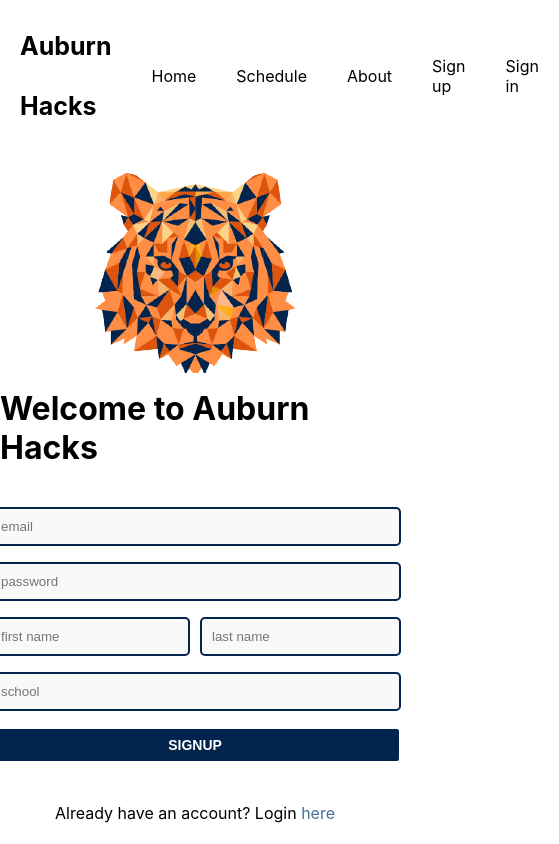
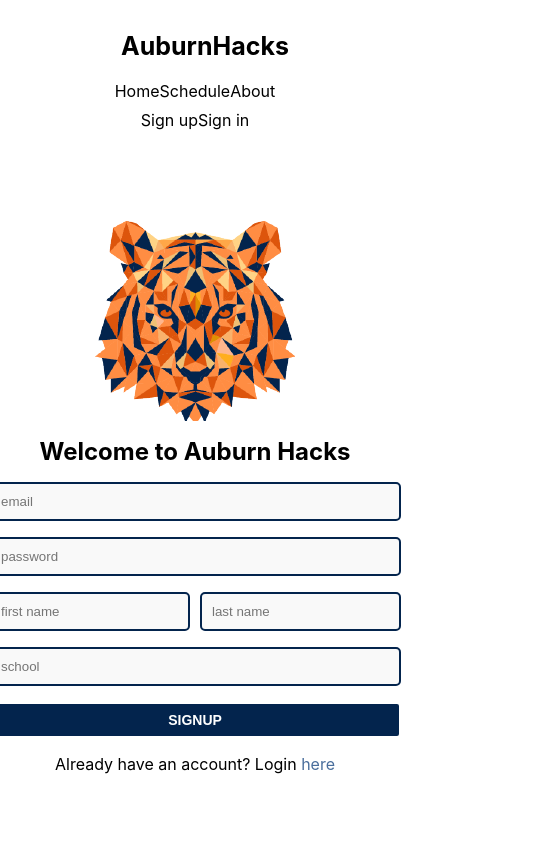
Before and after one commit to prosavage/auburnhacks, a Next.js app: page /auth/signup in a window 390 px wide. Shown: the whole page, 559 px wide, since content can reach past the window. Built offline with nearby package versions, Linux system fonts and the light colour scheme.

Commit message:
Mobile optimizations

```diff
--- a/components/Navbar.js
+++ b/components/Navbar.js
@@ -5,12 +5,7 @@
 export default function Navbar(props) {
   return (
     <Wrapper>
-      <Link href="/">
-        <NavItem>
-          <Logo>Auburn Hacks</Logo>
-        </NavItem>
-      </Link>
-
+      <Logo>AuburnHacks</Logo>
       <LinkContainer>
         <NavItem>
           <Link href="/">
@@ -52,17 +47,30 @@
   align-items: center;
   width: 100vw;
   padding: 1em 0;
+
+  @media(max-width: 700px) {
+      flex-direction: column;
+
+  }
 `;
 
 const Logo = styled.h1`
   font-weight: bold;
   font-size: 25px;
   line-height: 60px;
+    padding-left: 20px;
+
+
 `;
 
 const NavItem = styled.div`
   padding: 0 20px;
   cursor: pointer;
+
+  @media(max-width: 700px) {
+      padding: .3em 0;
+
+  }
 `;
 
 const LinkContainer = styled.div`
--- a/components/home/hero/CodeAnimation.js
+++ b/components/home/hero/CodeAnimation.js
@@ -37,9 +37,13 @@
 }
 
 const Code = styled.h2`
-font-size: 50px;
+font-size: 2rem;
   font-family: "Roboto Mono", monospace;
   color: white;
+
+  @media(max-width: 700px) {
+      font-size: 1.5rem;
+  }
 `;
 
 const CodeContainer = styled.div`
--- a/pages/_app.js
+++ b/pages/_app.js
@@ -15,7 +15,6 @@
 
 const PageContainer = styled.div`
   height: 100vh;
-  width: 100vw;
   padding: 0 0.5rem;
   display: flex;
   flex-direction: column;
--- a/pages/auth/signin.js
+++ b/pages/auth/signin.js
@@ -89,7 +89,6 @@
 const FormContainer = styled.form`
   display: flex;
   flex-direction: column;
-  padding: 1.5em 2.5em;
   /* box-shadow: 0px 10px 35px rgba(52, 52, 52, 0.13); */
   min-width: 350px;
 `;
--- a/pages/auth/signup.js
+++ b/pages/auth/signup.js
@@ -21,7 +21,7 @@
         <img src="/img/logo.png" />
       </Row>
       <Row center>
-        <h1>Welcome to Auburn Hacks</h1>
+        <h2>Welcome to Auburn Hacks</h2>
         <p>{status}</p>
       </Row>
       <FormContainer>
@@ -103,7 +103,6 @@
 const FormContainer = styled.form`
   display: flex;
   flex-direction: column;
-  padding: 1.5em 2.5em;
   /* box-shadow: 0px 10px 35px rgba(52, 52, 52, 0.13); */
   border-radius: 8px;
   min-width: 350px;
```
